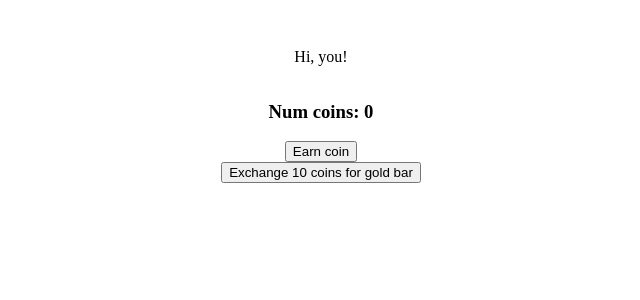
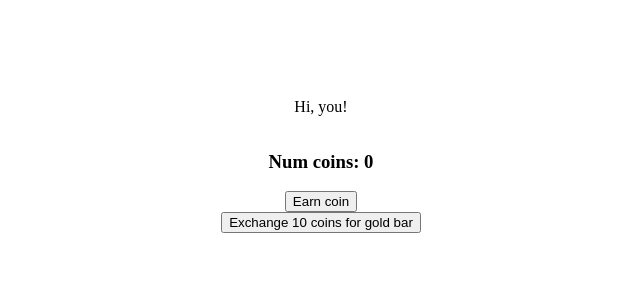
Before and after one commit to Wolven531/angular-game, an Angular app: page / in a window 1280 px wide. Shown: the top 300 px of the page, without its empty margins (319-959 px from the left). Built offline with nearby package versions, Linux system fonts and the light colour scheme.

Commit message:
Add basic structure to site via SCSS

```diff
--- a/src/app/app.component.html
+++ b/src/app/app.component.html
@@ -1,9 +1,11 @@
-<div class="content" role="main">
+<article class="container">
+	<section class="content" role="main">
 		<p>Hi, you!</p>
 		<h3>Num coins: {{coins}}</h3>
 		<h3 *ngIf="goldBars > 0">Num gold bars: {{goldBars}}</h3>
 		<button (click)="onGenerateCoin($event)">Earn coin</button>
 		<button (click)="onExchangeCoinsForBar($event)">Exchange 10 coins for gold bar</button>
-</div>
+	</section>
 
 	<router-outlet></router-outlet>
+</article>
--- a/src/app/app.component.scss
+++ b/src/app/app.component.scss
@@ -1,7 +1,20 @@
+.container {
+	display: grid;
+	grid-template-areas:
+		"header header header"
+		"  .   content   .   "
+		"footer footer footer";
+	grid-template-columns: 20vw 1fr 20vw;
+	grid-template-rows: 50px 1fr 50px;
+	height: 100%;
+	min-height: 100vh;
+}
+
 .content {
 	align-items: center;
 	display: flex;
 	flex-direction: column;
+	grid-area: content;
 	margin: 32px auto;
 	max-width: 960px;
 	padding: 0 16px;
```
Lines whose indentation alone changed are shown as unchanged.
